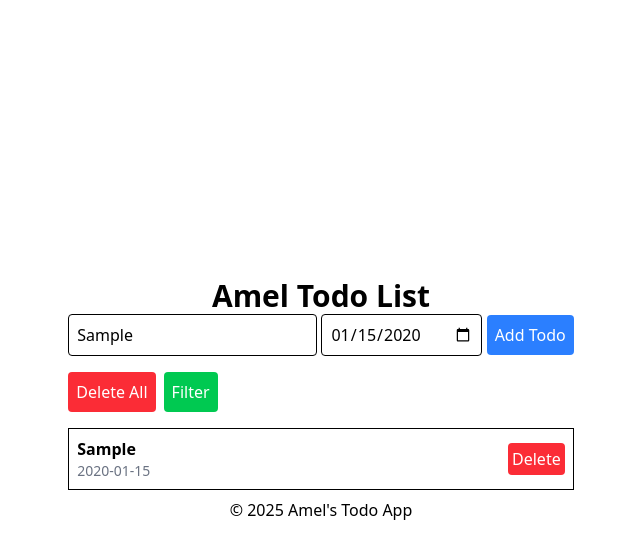
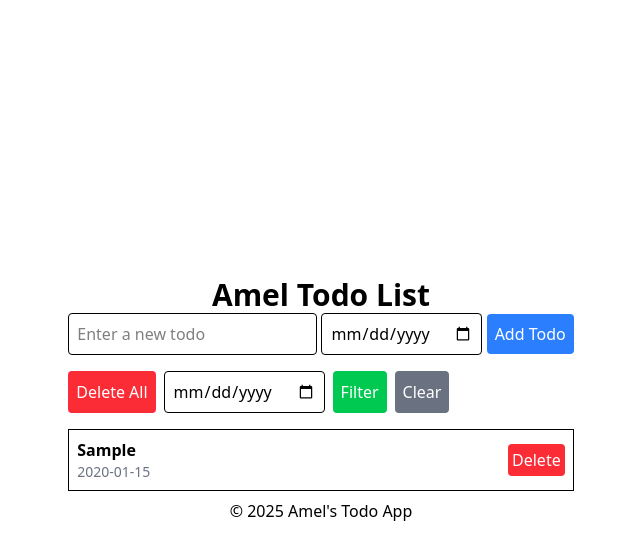
Before and after one commit to ameliyah/CodingCamp-290925-ameliyah, a plain HTML site: page index.html in a window 1280 px wide. Both pictures are taken after typing "Sample", "2020-01-15" into the empty fields and a click on the button "Add Todo". Shown: the whole page, without its empty margins (319-959 px from the left). Drawn offline with nearby package versions, Linux system fonts and the light colour scheme.

Commit message:
feat: add filtering functionality for todos by date and clear filter option

```diff
--- a/index.html
+++ b/index.html
@@ -36,7 +36,9 @@
          <!-- Action Buttons -->
         <section class="mt-[16px] flex gap-2">
             <button class="bg-red-500 rounded text-white p-[8px]" onclick="deleteAllTodo()">Delete All</button>
-            <button class="bg-green-500 rounded text-white p-[8px]">Filter</button>
+            <input type="date" class="border rounded p-[8px]" id="filter-date" onchange="filterTodo()">
+            <button class="bg-green-500 rounded text-white p-[8px]" onclick="filterTodo()">Filter</button>
+            <button class="bg-gray-500 rounded text-white p-[8px]" onclick="clearFilter()">Clear</button>
         </section>
 
         <!-- List Todo -->
--- a/js/script.js
+++ b/js/script.js
@@ -11,41 +11,125 @@ function addTodo() {
        let todo = { task: todoInput.value, date: todoDate.value };
        todos.push(todo);
 
+       // Clear input fields
+       todoInput.value = '';
+       todoDate.value = '';
+
+       // Debugging logs
+       console.log('Todo added:', todo);
+       console.log('Current todos:', todos);
+
        /// Render the updated todo list
        renderTodo();
 
     }
 }
 
-function renderTodo() {
+function renderTodo(todoArray = todos) {
     // Get the todo list container
     const todoList = document.getElementById('todo-list');
 
     // Clear existing list
     todoList.innerHTML = '';
 
+    // Debugging logs
+    console.log('Rendering array (length):', todoArray.length);
+    console.log('Array contents:', todoArray);
+
+
+    // Check if there are no todos
+    if (todoArray.length === 0) {
+        todoList.innerHTML = '<li class="text-center text-gray-500">No todos available. Add one above!</li>';
+        return;
+    }
+
     /// Render each todo item
-    todos.forEach((todo, index) => {
+    todoArray.forEach((todo, index) => {
+
+        const originalIndex = todos.indexOf(todo);
+        console.log(`Rendering todo: "${todo.task}" pada ${todo.date} (original index: ${originalIndex})`);
         todoList.innerHTML += `<li class="border p-2 mb-2 flex justify-between items-center">
             <div>
                 <p class="font-bold">${todo.task}</p>
                 <p class="text-sm text-gray-500">${todo.date}</p>
             </div>
-            <button onclick="deleteTodo(${index})" class="bg-red-500 text-white p-1 rounded">Delete</button>
+            <button onclick="deleteTodo(${originalIndex})" class="bg-red-500 text-white p-1 rounded">Delete</button>
         </li>`;
     });
 }
 
-function deleteTodo() {
-    // Clear the todo array
-    todos = [];
+function deleteTodo(index) {
+    // Remove the todo item at the specified index
+    if (index >= 0 && index < todos.length) {
+        const deleteTodo = todos[index];
+        todos.splice(index, 1);
 
-    // Re-render the empty todo list
-    renderTodo();
+        // Debugging logs
+        console.log('Deleted todo:', deleteTodo);
+        console.log('Current todos:', todos);
+
+        // Re-render the todo list
+        renderTodo();
+    }
+}
+    // Function to delete all todos
+function deleteAllTodo() {
+    if (confirm('Are you sure you want to delete all todos?')) {
+        todos = [];
+        renderTodo();
+    }
+}
+
+// Function to filter todos by date
+function filterTodo() {
+    const filterDateInput = document.getElementById("filter-date");
+    if (!filterDateInput) {
+        alert('Input filter date is not found!');
+        return;
+    }
+    const filterDate = filterDateInput.value;
+
+    // Debugging logs
+    console.log('Filtering todos by date:', filterDate);
+    console.log('Current todos:', todos);
+
+
+    if (filterDate === '') {
+        console.log('no filter date provided, rendering all todos');
+        renderTodo(todos)
+        return;
+    }
+
+    const filteredTodos = todos.filter(todo => {
+        const match = todo.date === filterDate;
+        console.log(`Checking todo: "${todo.task}" pada ${todo.date} === ${filterDate} ? Match: ${match}`);
+        return match;
+    })
+
+    console.log('Filtered todos (length):', filteredTodos.length);
+    console.log('Filtered array:', filteredTodos);
+
+    renderTodo(filteredTodos);
+
+    //
+    if (filteredTodos.length === 0) {
+        alert('No todos found for the selected date.');
+    } else {
+        alert(`Found ${filteredTodos.length} todo(s) for the selected date.`);
+    }
 
 }
 
-function filterTodo() {}
+// Function to clear filter
+function clearFilter() {
+    const filterDateInput = document.getElementById('filter-date');
+    if (filterDateInput) {
+        filterDateInput.value = '';
+    }
+    renderTodo(todos);
+
+}
+
 
 // Validation input function
 function validateInput(todo, date) {
```
